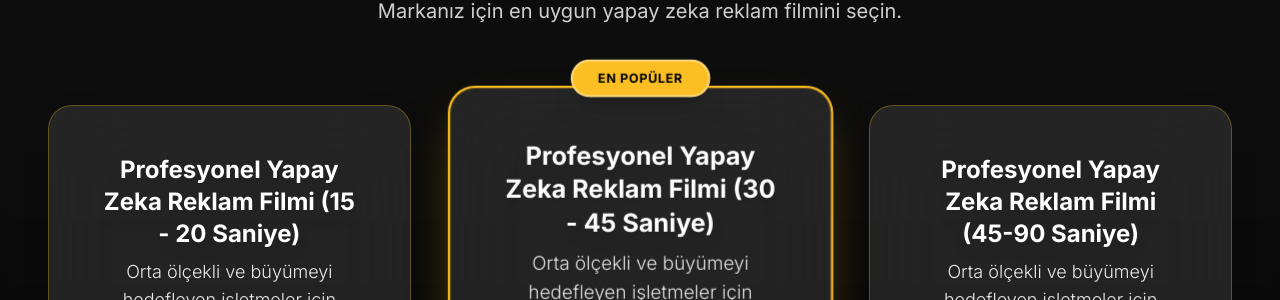
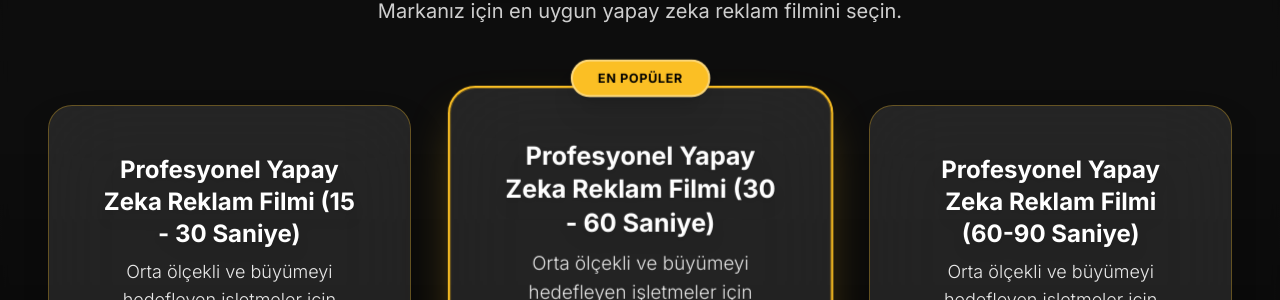
Before and after one commit to emredursunn/neomotion, a Next.js app: page / in a window 1280 px wide. Shown: the part 2211-2511 px from the top of the page. Built offline with nearby package versions, Linux system fonts and the light colour scheme; a web font is replaced by a local one.

Commit message:
time change

```diff
--- a/src/app/components/Pricing.tsx
+++ b/src/app/components/Pricing.tsx
@@ -5,7 +5,7 @@ import React from "react";
 
 const plans = [
   {
-    name: "Profesyonel Yapay Zeka Reklam Filmi (15 - 20 Saniye)",
+    name: "Profesyonel Yapay Zeka Reklam Filmi (15 - 30 Saniye)",
     description: "Orta ölçekli ve büyümeyi hedefleyen işletmeler için marka bilinirliğini güçlendiren, yüksek prodüksiyon kalitesinde 15-20 saniyelik reklam filmleri.",
     features: [
       "Sinema kalitesinde görsel efektler",
@@ -19,7 +19,7 @@ const plans = [
     url: "https://www.shopier.com/38140035"
   },
   {
-    name: "Profesyonel Yapay Zeka Reklam Filmi (30 - 45 Saniye)",
+    name: "Profesyonel Yapay Zeka Reklam Filmi (30 - 60 Saniye)",
     description: "Orta ölçekli ve büyümeyi hedefleyen işletmeler için marka bilinirliğini güçlendiren, yüksek prodüksiyon kalitesinde 30-45 saniyelik reklam filmleri.",
     features: [
       "Sinema kalitesinde görsel efektler",
@@ -33,7 +33,7 @@ const plans = [
     url: "https://www.shopier.com/38432896"
   },
   {
-    name: "Profesyonel Yapay Zeka Reklam Filmi (45-90 Saniye)",
+    name: "Profesyonel Yapay Zeka Reklam Filmi (60-90 Saniye)",
     description: "Orta ölçekli ve büyümeyi hedefleyen işletmeler için marka bilinirliğini güçlendiren, yüksek prodüksiyon kalitesinde 45–90 saniyelik reklam filmleri.",
     features: [
       "Sinema kalitesinde görsel efektler",
```
